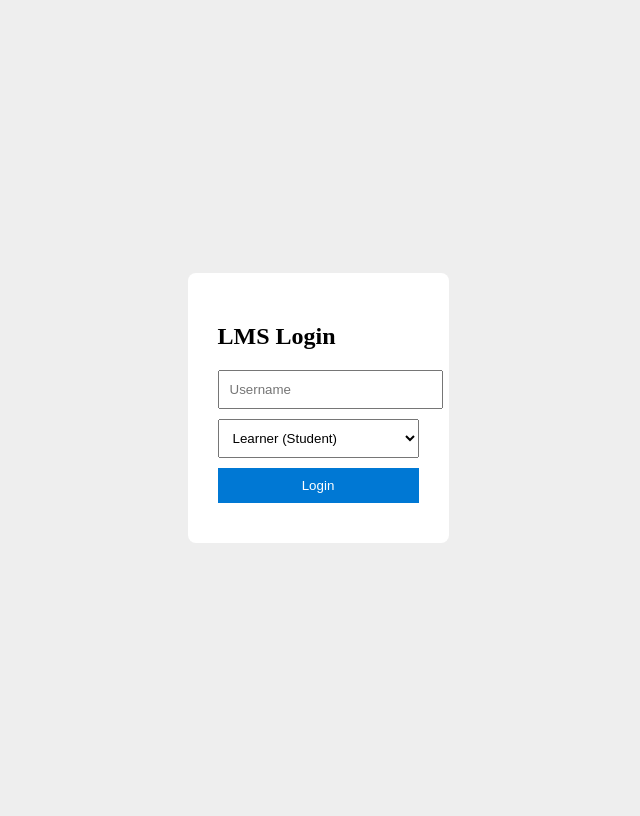
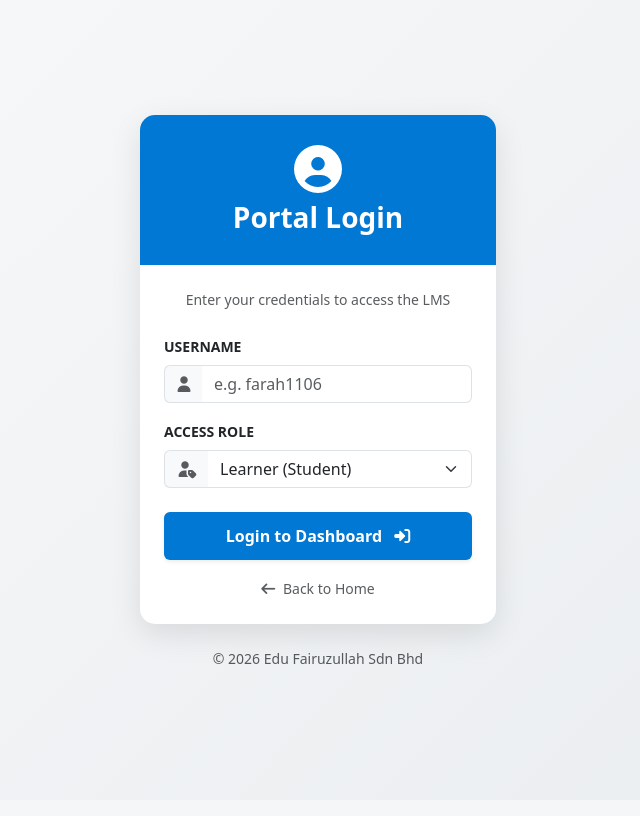
Before and after one commit to Farah1106/edu-lms-prototype, a Flask app: page /login in a window 1280 px wide. Shown: the whole page, without its empty margins (322-962 px from the left). After the commit the page ends 664 px from the top, so only its background shows below. Run offline with Flask 3, Linux system fonts and the light colour scheme.

Commit message:
Updated login UI to professional Bootstrap version

```diff
--- a/templates/login.html
+++ b/templates/login.html
@@ -1,22 +1,94 @@
 <!DOCTYPE html>
-<html>
+<html lang="en">
 <head>
-    <title>LMS Login</title>
+    <meta charset="UTF-8">
+    <meta name="viewport" content="width=device-width, initial-scale=1.0">
+    <title>LMS Login | Edu Fairuzullah</title>
+    <link href="https://cdn.jsdelivr.net/npm/bootstrap@5.3.0/dist/css/bootstrap.min.css" rel="stylesheet">
+    <link rel="stylesheet" href="https://cdnjs.cloudflare.com/ajax/libs/font-awesome/6.0.0/all.min.css">
     <style>
-        body { display: flex; justify-content: center; align-items: center; height: 100vh; background: #eee; }
-        form { background: white; padding: 30px; border-radius: 8px; }
-        input, select, button { display: block; width: 100%; margin: 10px 0; padding: 10px; }
+        body {
+            background: linear-gradient(135deg, #f8f9fa 0%, #e9ecef 100%);
+            height: 100vh;
+            display: flex;
+            align-items: center;
+        }
+        .login-card {
+            border: none;
+            border-radius: 15px;
+            box-shadow: 0 10px 30px rgba(0,0,0,0.1);
+            overflow: hidden;
+        }
+        .login-header {
+            background: #0078d4;
+            color: white;
+            padding: 30px;
+            text-align: center;
+        }
+        .btn-primary {
+            background-color: #0078d4;
+            border: none;
+            padding: 12px;
+            font-weight: bold;
+            transition: 0.3s;
+        }
+        .btn-primary:hover {
+            background-color: #005a9e;
+        }
+        .form-control:focus, .form-select:focus {
+            border-color: #0078d4;
+            box-shadow: 0 0 0 0.25 row rgba(0, 120, 212, 0.25);
+        }
     </style>
 </head>
 <body>
-    <form action="/login" method="post">
-        <h2>LMS Login</h2>
-        <input type="text" name="username" placeholder="Username" required>
-        <select name="role">
-            <option value="Learner">Learner (Student)</option>
-            <option value="Educator">Educator (Instructor)</option>
-        </select>
-        <button type="submit" style="background: #0078d4; color: white; border: none;">Login</button>
-    </form>
+
+<div class="container">
+    <div class="row justify-content-center">
+        <div class="col-md-5 col-lg-4">
+            <div class="card login-card">
+                <div class="login-header">
+                    <i class="fas fa-user-circle fa-3x mb-2"></i>
+                    <h3 class="fw-bold mb-0">Portal Login</h3>
+                </div>
+                <div class="card-body p-4">
+                    <p class="text-center text-muted small mb-4">Enter your credentials to access the LMS</p>
+
+                    <form action="/login" method="post">
+                        <div class="mb-3">
+                            <label class="form-label small fw-bold text-uppercase">Username</label>
+                            <div class="input-group">
+                                <span class="input-group-text bg-light border-end-0"><i class="fas fa-user text-muted"></i></span>
+                                <input type="text" name="username" class="form-control border-start-0" placeholder="e.g. farah1106" required>
+                            </div>
+                        </div>
+
+                        <div class="mb-4">
+                            <label class="form-label small fw-bold text-uppercase">Access Role</label>
+                            <div class="input-group">
+                                <span class="input-group-text bg-light border-end-0"><i class="fas fa-user-tag text-muted"></i></span>
+                                <select name="role" class="form-select border-start-0">
+                                    <option value="Learner">Learner (Student)</option>
+                                    <option value="Educator">Educator (Instructor)</option>
+                                </select>
+                            </div>
+                        </div>
+
+                        <button type="submit" class="btn btn-primary w-100 shadow-sm mb-3">
+                            Login to Dashboard <i class="fas fa-sign-in-alt ms-2"></i>
+                        </button>
+                    </form>
+
+                    <div class="text-center">
+                        <a href="/" class="text-decoration-none small text-muted"><i class="fas fa-arrow-left me-1"></i> Back to Home</a>
+                    </div>
+                </div>
+            </div>
+            <p class="text-center mt-4 text-muted small">&copy; 2026 Edu Fairuzullah Sdn Bhd</p>
+        </div>
+    </div>
+</div>
+
+<script src="https://cdn.jsdelivr.net/npm/bootstrap@5.3.0/dist/js/bootstrap.bundle.min.js"></script>
 </body>
 </html>
```
